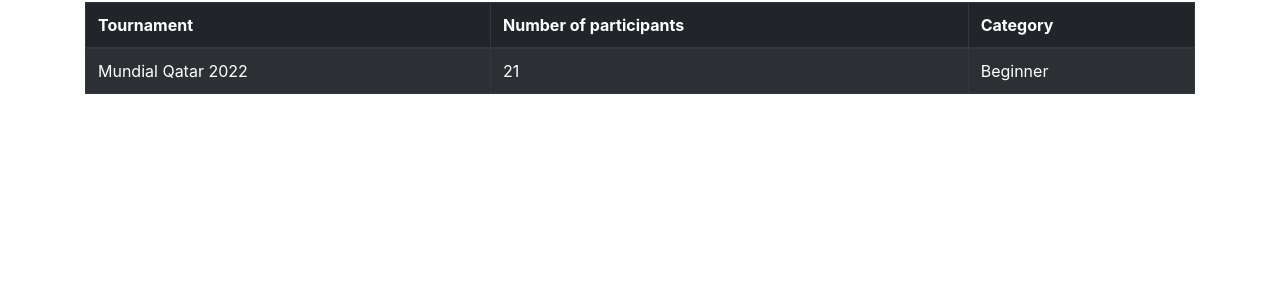
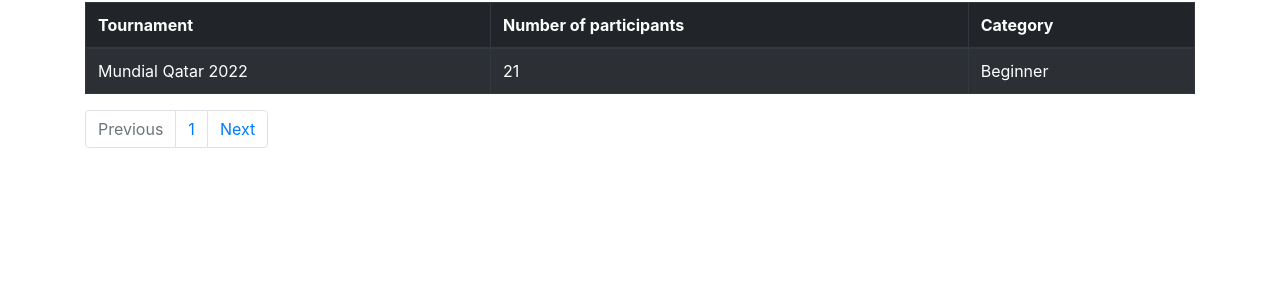
Before and after one commit to luiisdelar/proyecto-deportes-php, a PHP site: page /list_tourn.php in a window 1280 px wide. Shown: the part 140-440 px from the top of the page. Run offline with PHP 8.4, Linux system fonts and the light colour scheme; a user stored in the database is signed in; data comes from the database, SQL or seed files in the repository.

Commit message:
Pagination in Tournament list

```diff
--- a/list_tourn.php
+++ b/list_tourn.php
@@ -40,21 +40,52 @@
 								<tbody>
 									<?php
 
-										$registros=$base->query("select * from inscriptions where user='$user'")->fetchAll(PDO::FETCH_OBJ);
+										$tamanho_pag=3;
 
-										foreach ($registros as $tor) {
+											if (isset($_GET["pagination"])) {
 
-											echo "<tr><td>".$tor->name_tourn."</td>";
-											echo "<td>".$tor->participants."</td>";
+												if ($_GET["pagination"]==1) {
+													$pagina=1;
+													header("location:list_tourn.php");
+												}else{
+													$pagina=$_GET["pagination"];
+												}
 
 
-											if ($tor->category==1) {
+											}else{
+												$pagina=1;
+											}
+
+										$desde=($pagina-1)*$tamanho_pag;
+
+										$sql="select * from inscriptions where user='$user'";
+
+										$resultado=$base->prepare($sql);
+
+										$resultado->execute();
+
+										$num_filas=$resultado->rowCount();
+
+										$totalpaginas=ceil($num_filas/$tamanho_pag);
+
+										$sql2="select * from inscriptions where user='$user' limit $desde,$tamanho_pag";
+
+										$resultado=$base->prepare($sql2);
+
+										$resultado->execute();
+
+										while ($registros=$resultado->fetch(PDO::FETCH_ASSOC)) {
+
+											echo "<tr><td>".$registros["name_tourn"]."</td>";
+											echo "<td>".$registros["participants"]."</td>";
+
+											if ($registros["category"]==1) {
 												echo "<td>Beginner</td></tr>";
 											}
-											if ($tor->category==2) {
+											if ($registros["category"]==2) {
 												echo "<td>Amateur</td></tr>";
 											}
-											if ($tor->category==3) {
+											if ($registros["category"]==3) {
 												echo "<td>Professional</td></tr>";
 											}
 
@@ -64,6 +95,66 @@
 								</tbody>
 
 							</table>
+
+							<nav aria-label="...">
+								 <ul class="pagination">
+
+								    <?php
+
+								    	if (isset($_GET["pagination"])) {
+								    		?>
+								    		  	<li class="page-item">
+								    			  <a class="page-link" href="?pagination=<?php echo $_GET['pagination']-1; ?>" tabindex="-1">Previous</a>
+								    			</li>
+								    		<?php
+								    	}else{
+								    		?>
+								    			<li class="page-item disabled">
+								    			  <a class="page-link" tabindex="-1">Previous</a>
+								    			</li>
+								    		<?php
+								    	}
+
+								    ?>
+
+
+
+									<?php for ($i=1; $i <= $totalpaginas; $i++) :?>
+										<li class="page-item">
+											<a class="page-link" href="?pagination=<?php echo $i; ?>"><?php echo $i; ?></a>
+										</li>
+								    <?php endfor; ?>
+
+									<?php
+
+										if (isset($_GET["pagination"]) && $_GET["pagination"]==$totalpaginas) {
+											?>
+												<li class="page-item disabled">
+											      <a class="page-link">Next</a>
+											    </li>
+											<?php
+										}else{
+
+												if (isset($_GET["pagination"])) {
+													?>
+														<li class="page-item">
+													      <a class="page-link" href="?pagination=<?php echo $_GET["pagination"]+1; ?>">Next</a>
+													    </li>
+													<?php
+												}else{
+													?>
+														<li class="page-item">
+													      <a class="page-link" href="?pagination=2">Next</a>
+													    </li>
+													<?php
+												}
+										}
+
+									?>
+
+								  </ul>
+							</nav>
+
 						</div>
 
 
```
